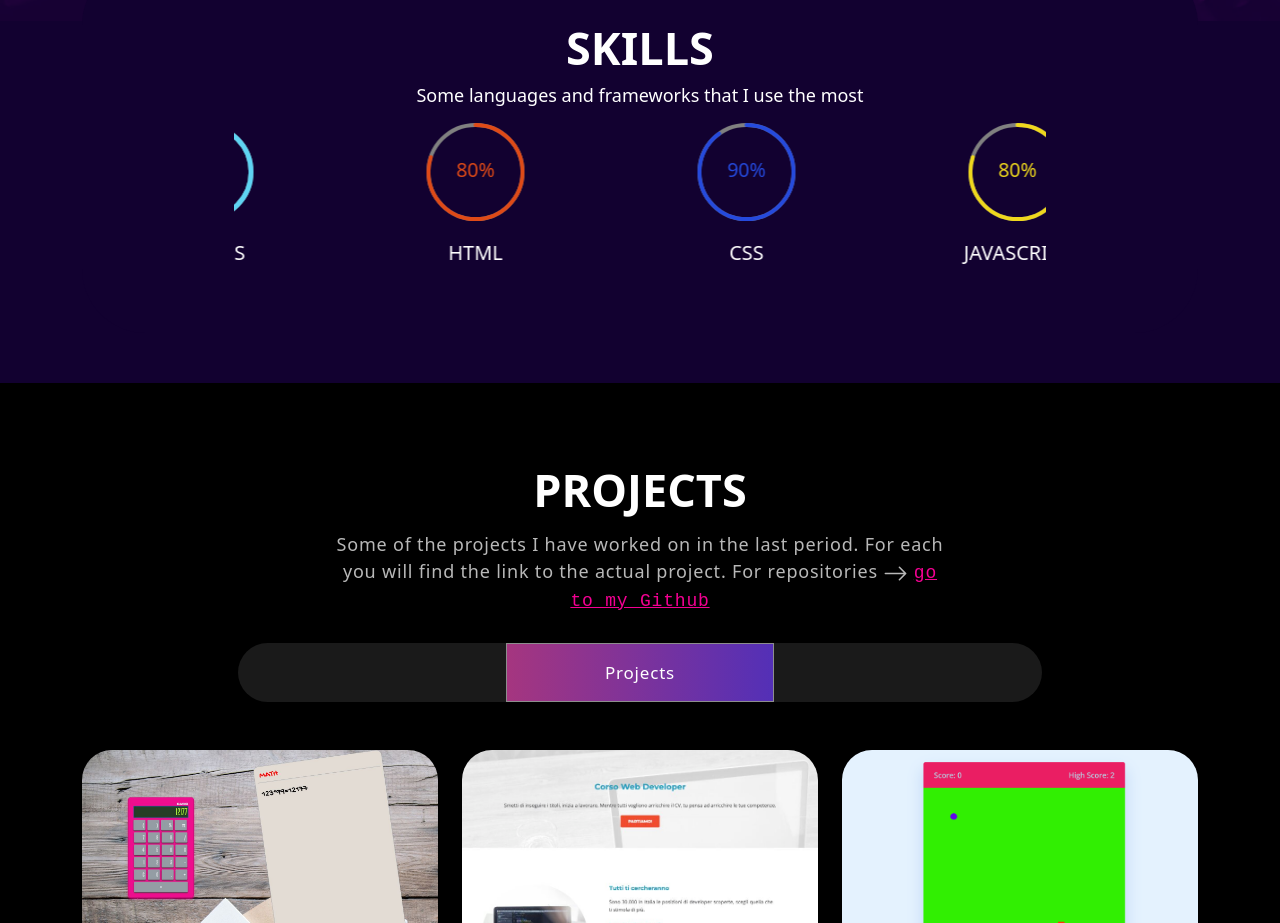
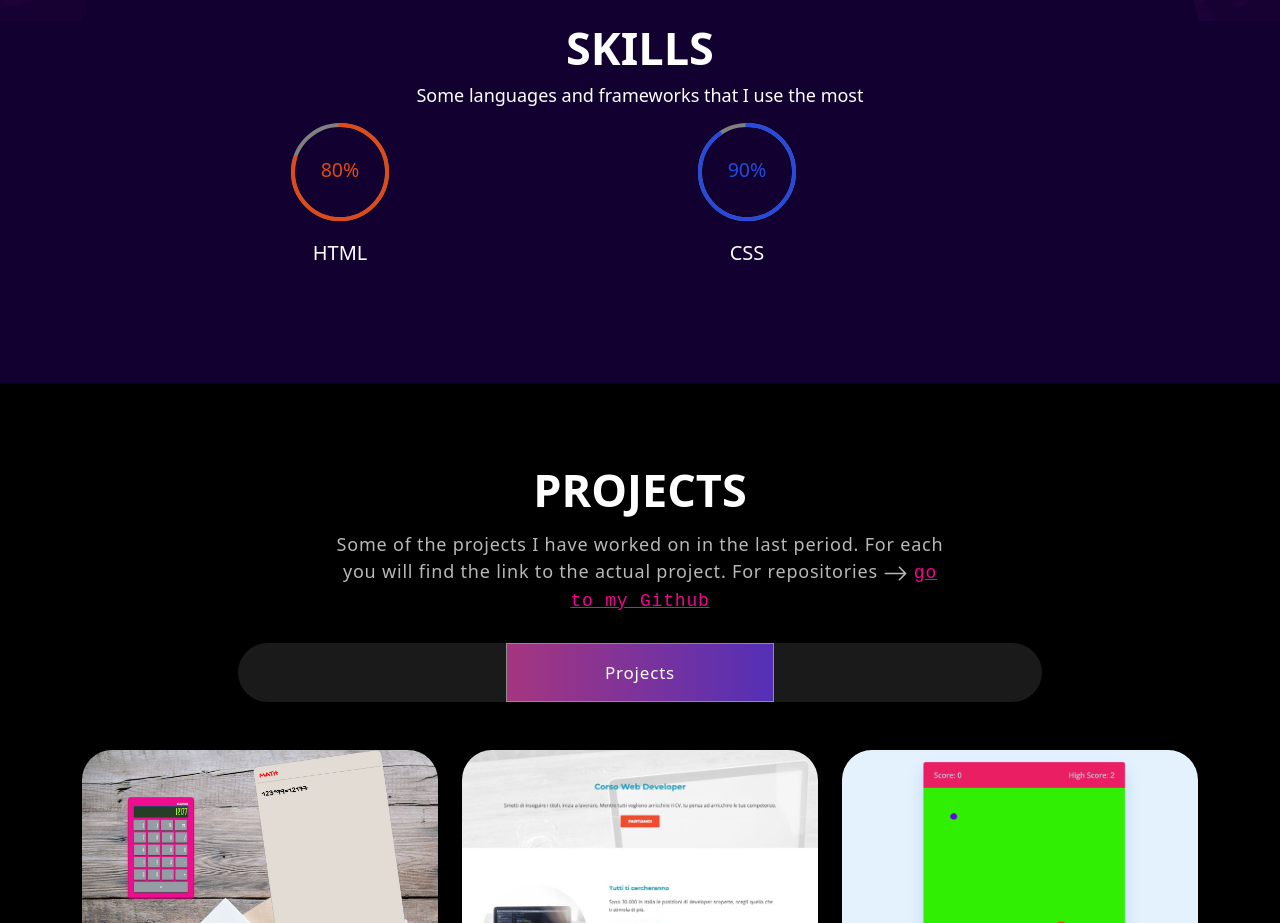
Before and after one commit to Shadhyb/portfolio, a React (Create React App) app: page / in a window 1280 px wide. Shown: the part 780-1703 px from the top of the page. Built offline with nearby package versions, Linux system fonts and the light colour scheme.

Commit message:
center mode

```diff
--- a/src/components/Skills.js
+++ b/src/components/Skills.js
@@ -16,7 +16,7 @@
     desktop: {
       breakpoint: { max: 3000, min: 1024 },
       items: 3,
-      partialVisibilityGutter: 50,
+      partialVisibilityGutter: 40,
     },
     tablet: {
       breakpoint: { max: 1024, min: 464 },
@@ -41,7 +41,7 @@
               <Carousel
                 responsive={responsive}
                 infinite={true}
-                centerMode={true}
+                centerMode={false}
                 draggable
                 arrows={false}
                 renderArrowsWhenDisabled={false}
```
